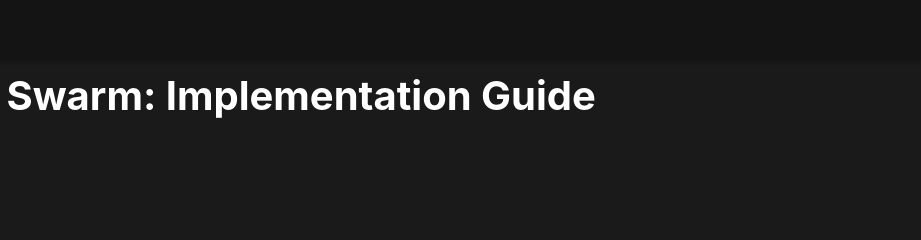
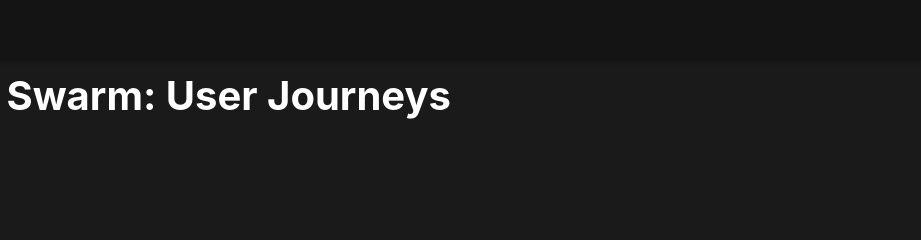
Before and after one commit to ak0xy/lazy-indie-journeys, a plain HTML site: page index.html in a window 1280 px wide. Shown: the top 240 px of the page, 359-1280 px from the left. Drawn offline with Linux system fonts and the light colour scheme.

Commit message:
Update index.html

```diff
--- a/index.html
+++ b/index.html
@@ -137,7 +137,7 @@ p {
   </div>
 </div>
 
-<h1>LazyIndie Agent Swarm: Implementation Guide</h1>
+<h1>LazyIndie Agent Swarm: User Journeys</h1>
 <h2>1. Introduction</h2>
 <h3>Purpose and Scope</h3>
 <p>This document details how the NetGenome agent swarm system creates, identifies, and executes opportunities for LazyIndie artists. It covers the complete workflow from user onboarding through successful execution of key music industry activities.</p>
```
